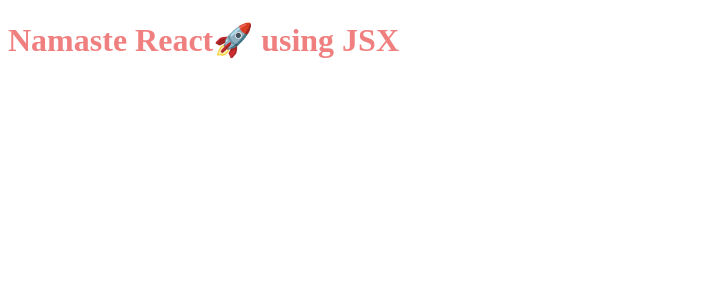
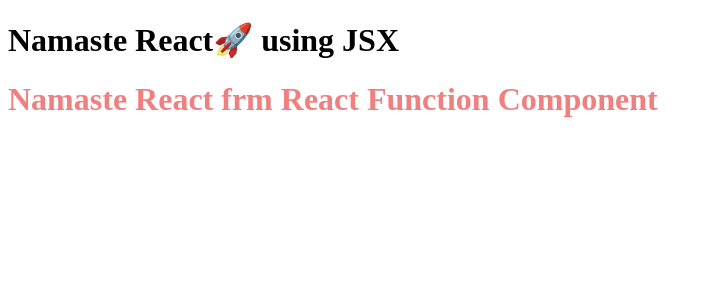
Before and after one commit to ayushjaiswal97/namaste_react, a React (Vite) app: page / in a window 1280 px wide. Shown: the top 300 px of the page, without its empty margins (0-713 px from the left). Built offline with nearby package versions, Linux system fonts and the light colour scheme.

Commit message:
Component inside component known is component composition

```diff
--- a/App.js
+++ b/App.js
@@ -2,15 +2,21 @@
 import ReactDOM from "react-dom/client";
 
 // React Element
-const heading = (
-    <h1 className="head" tabIndex="1">
-      Namaste React🚀 using JSX
-    </h1>
+const Title = () => (
+  <h1 className="head" tabIndex="1">
+    Namaste React🚀 using JSX
+  </h1>
 );
 
 // React Function Component - NEW
-const Heading = () => <h1>Namaste React frm React Function Component</h1>;
+const HeadingComponent = () => (
+  <div id="container">
+      <Title />
+
+    <h1 className="heading">Namaste React frm React Function Component</h1>
+  </div>
+);
 
 const root = ReactDOM.createRoot(document.getElementById("root"));
 
-root.render(heading);
+root.render(<HeadingComponent />);
--- a/index.css
+++ b/index.css
@@ -1,7 +1,3 @@
-#heading{
-  color: red;
-}
-
-.head{
+.heading{
   color: lightcoral;
 }
```
